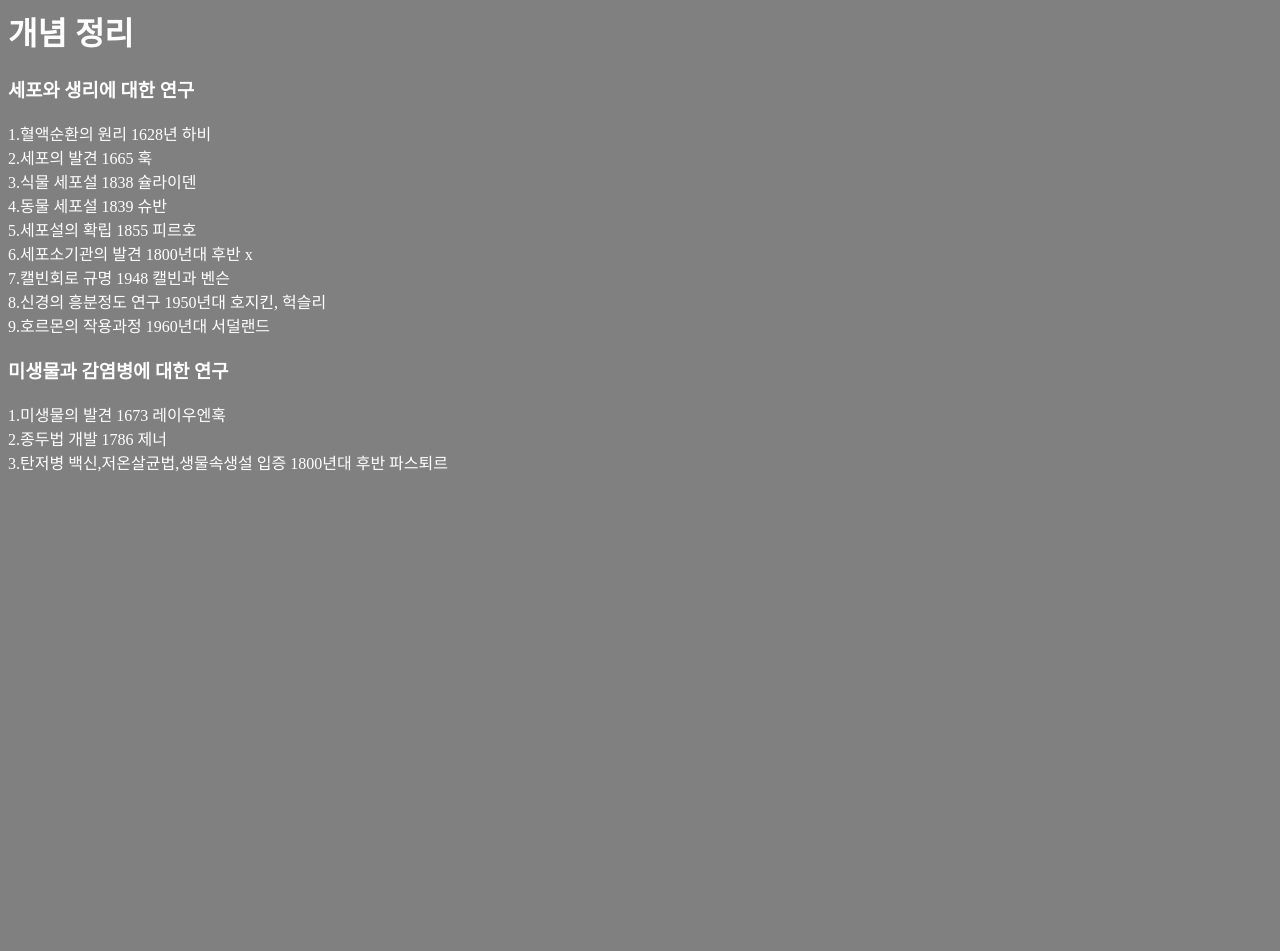
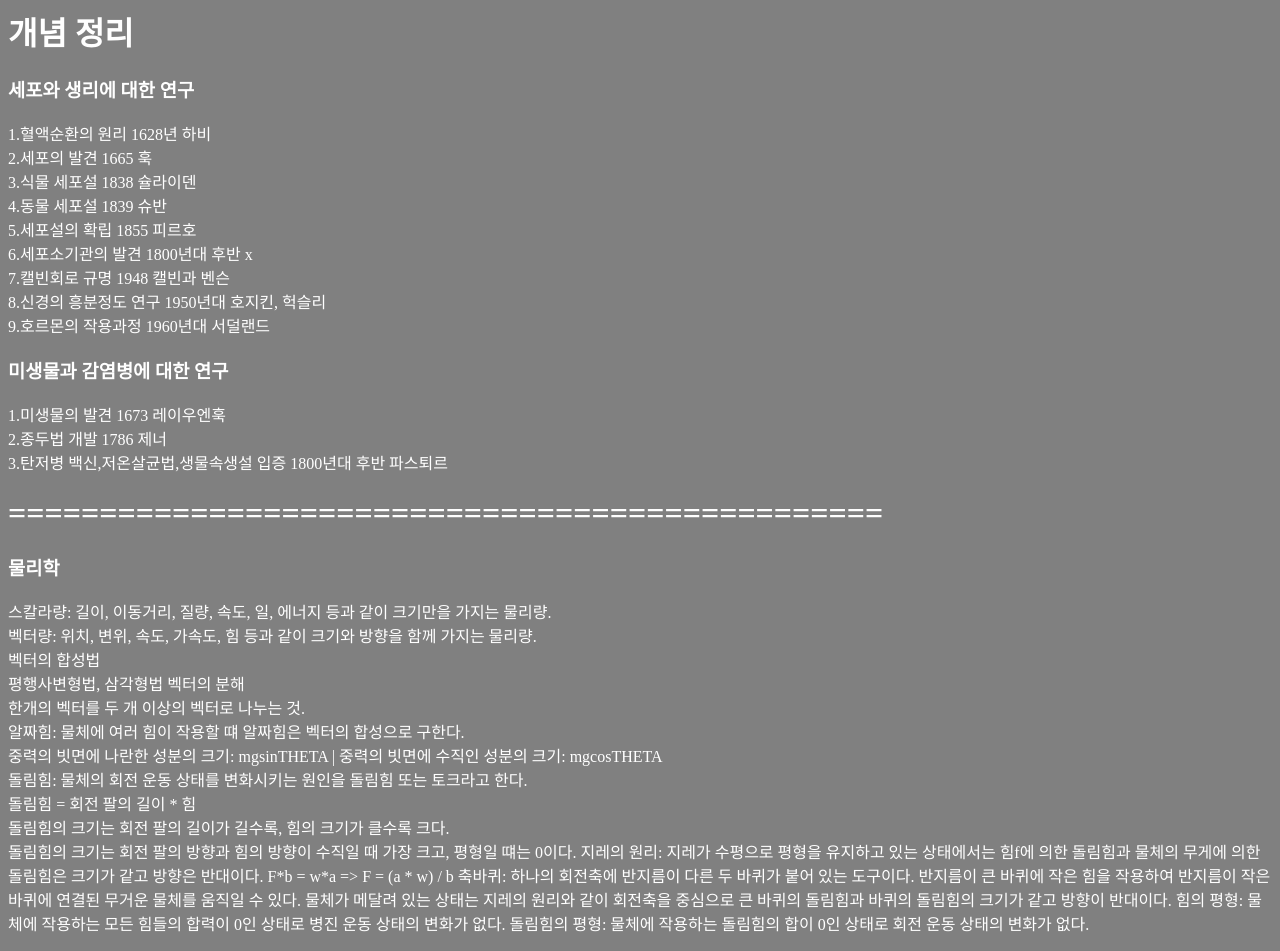
Before and after one commit to joobging/storage, a plain HTML site: page index.html in a window 1280 px wide. Before the commit the page ends 800 px from the top, so only its background shows below. Drawn offline with Linux system fonts and the light colour scheme.

Commit message:
Update index.html

```diff
--- a/index.html
+++ b/index.html
@@ -38,5 +38,34 @@
       2.종두법 개발 1786 제너 <br>
       3.탄저병 백신,저온살균법,생물속생설 입증 1800년대 후반 파스퇴르 <br>
     </p>
+    <h1>================================================</h1>
+  <h3>
+    물리학
+  </h3>
+    <p>
+      스칼라량: 길이, 이동거리, 질량, 속도, 일, 에너지 등과 같이 크기만을 가지는 물리량. <br>
+      벡터량: 위치, 변위, 속도, 가속도, 힘 등과 같이 크기와 방향을 함께 가지는 물리량. <br>
+      벡터의 합성법 <br>
+      평행사변형법, 삼각형법
+      벡터의 분해 <br>
+      한개의 벡터를 두 개 이상의 벡터로 나누는 것. <br>
+      알짜힘: 물체에 여러 힘이 작용할 떄 알짜힘은 벡터의 합성으로 구한다.<br>
+      중력의 빗면에 나란한 성분의 크기: mgsinTHETA | 중력의 빗면에 수직인 성분의 크기: mgcosTHETA <br>
+      돌림힘: 물체의 회전 운동 상태를 변화시키는 원인을 돌림힘 또는 토크라고 한다. <br>
+      돌림힘 = 회전 팔의 길이 * 힘 <br>
+      돌림힘의 크기는 회전 팔의 길이가 길수록, 힘의 크기가 클수록 크다. <br>
+      돌림힘의 크기는 회전 팔의 방향과 힘의 방향이 수직일 때 가장 크고, 평형일 떄는 0이다.
+
+      지레의 원리: 지레가 수평으로 평형을 유지하고 있는 상태에서는 힘f에 의한 돌림힘과 물체의 무게에 의한 돌림힘은
+      크기가 같고 방향은 반대이다.
+      F*b = w*a => F = (a * w) / b
+      축바퀴: 하나의 회전축에 반지름이 다른 두 바퀴가 붙어 있는 도구이다.
+      반지름이 큰 바퀴에 작은 힘을 작용하여 반지름이 작은 바퀴에 연결된 무거운 물체를 움직일 수 있다.
+      물체가 메달려 있는 상태는 지레의 원리와 같이 회전축을 중심으로 큰 바퀴의 돌림힘과 바퀴의 돌림힘의 크기가 같고
+      방향이 반대이다.
+      힘의 평형: 물체에 작용하는 모든 힘들의 합력이 0인 상태로 병진 운동 상태의 변화가 없다.
+      돌림힘의 평형: 물체에 작용하는 돌림힘의 합이 0인 상태로 회전 운동 상태의 변화가 없다.
+
+    </p>
   </body>
 </html>
```
